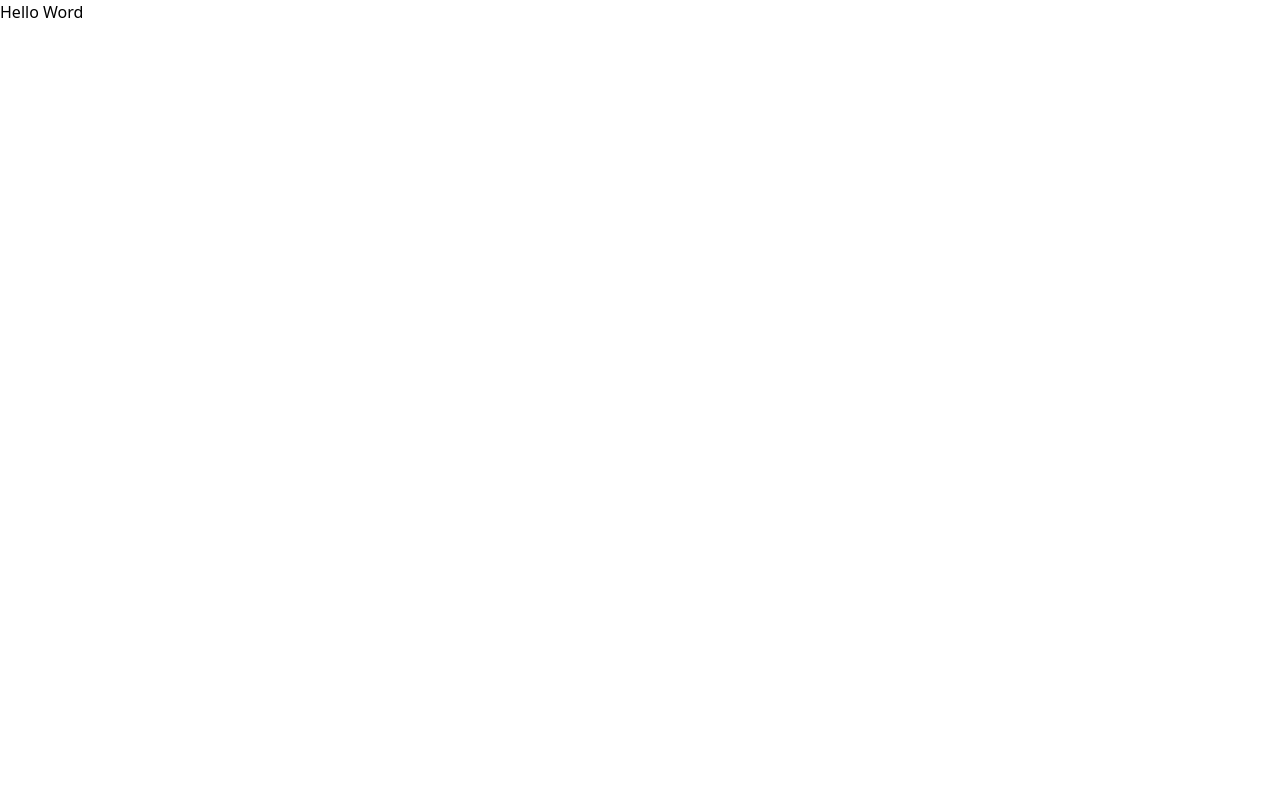
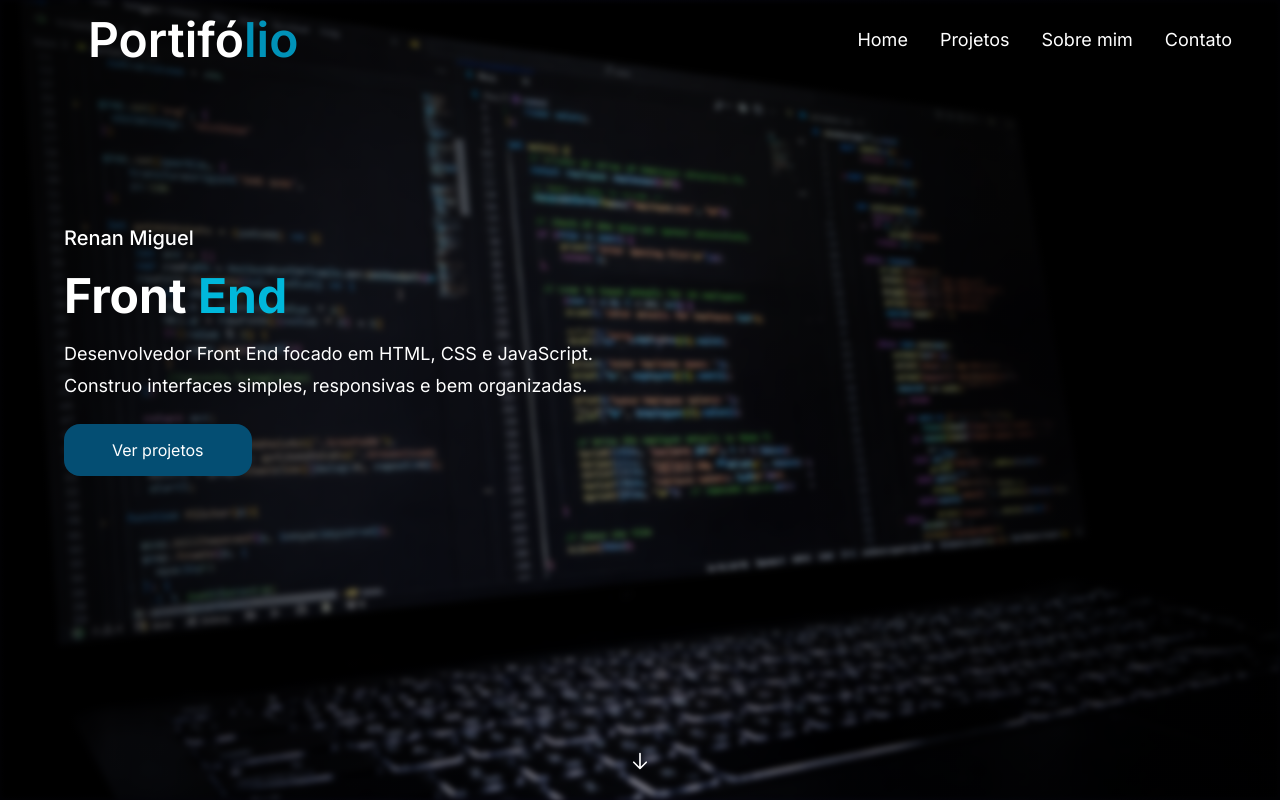
Before and after one commit to renanmiguel2/Portifolio, a React (Vite) app: page / in a window 1280 px wide. Built offline with nearby package versions, Linux system fonts and the light colour scheme.

Commit message:
Home criado
Fiz a home do meu site ja responsiva

```diff
--- a/src/App.jsx
+++ b/src/App.jsx
@@ -1,9 +1,11 @@
+import Hero from "./components/Hero.jsx"
+import Projects from "./components/Projects.jsx"
 
 function App() {
-
   return (
     <div>
-      <h1>Hello Word</h1>
+      <Hero />
+      <Projects />
     </div>
   )
 }
--- /dev/null
+++ b/src/components/Hero.jsx
@@ -0,0 +1,74 @@
+import imgHome from "../img/img-home/img-home.png"
+function Hero() {
+  return (
+    <div className="relative min-h-screen">
+
+      <div className="absolute inset-0 z-0">
+        <img
+          src={imgHome}
+          alt=""
+          className="w-full h-full object-cover blur-[3px]"
+        />
+        <div className="absolute inset-0 bg-gradient-to-r from-black/80 via-black/40 to-black/80"></div>
+      </div>
+
+      <div className="relative z-10">
+
+        <header className="flex justify-between items-center md:px-12 pt-4">
+          <h1 className="mx-auto md:mx-10 text-3xl md:text-4xl lg:text-5xl font-semibold font-inter">
+            Portifó<span className="text-cyan-600">lio</span>
+          </h1>
+
+          <nav className="hidden md:flex gap-8 text-lg">
+            <a href="#" className="nav-link">Home</a>
+            <a href="#" className="nav-link">Projetos</a>
+            <a href="#" className="nav-link">Sobre mim</a>
+            <a href="#" className="nav-link">Contato</a>
+          </nav>
+        </header>
+
+        <section className="mt-40 px-6 md:px-12 lg:px-16">
+          <div className="text-center lg:text-left">
+            <p className="text-lg md:text-xl font-medium">
+              Renan Miguel
+            </p>
+
+            <h2 className="font-bold text-4xl md:text-5xl my-5">
+              Front <span className="text-cyan-500">End</span>
+            </h2>
+
+            <p className="text-md md:text-lg mb-1">
+              Desenvolvedor Front End focado em HTML, CSS e JavaScript.
+            </p>
+
+            <p className="text-md md:text-lg mb-6">
+              Construo interfaces simples, responsivas e bem organizadas.
+            </p>
+
+            <button className="bg-personality py-3.5 px-12 rounded-2xl hover:opacity-90 transition duration-300 hover:scale-105 cursor-pointer">
+              Ver projetos
+            </button>
+          </div>
+        </section>
+      </div>
+
+      <div className="hidden sm:block absolute bottom-6 left-1/2 z-10 -translate-x-1/2 animate-bounce">
+        <svg
+          xmlns="http://www.w3.org/2000/svg"
+          fill="none"
+          viewBox="0 0 24 24"
+          strokeWidth="2"
+          stroke="currentColor"
+          className="w-5 h-5"
+        >
+          <path
+            strokeLinecap="round"
+            strokeLinejoin="round"
+            d="M19.5 13.5 12 21m0 0-7.5-7.5M12 21V3"
+          />
+        </svg>
+      </div>
+    </div>
+  )
+}
+export default Hero
--- /dev/null
+++ b/src/components/Projects.jsx
@@ -0,0 +1,10 @@
+
+function Projects() {
+    return (
+        <div>
+
+        </div>
+    )
+}
+
+export default Projects
--- a/src/index.css
+++ b/src/index.css
@@ -1 +1,53 @@
+@import url('https://fonts.googleapis.com/css2?family=Poppins:ital,wght@0,100;0,200;0,300;0,400;0,500;0,600;0,700;0,800;0,900;1,100;1,200;1,300;1,400;1,500;1,600;1,700;1,800;1,900&display=swap');
+@import url('https://fonts.googleapis.com/css2?family=Montserrat:ital,wght@0,100..900;1,100..900&display=swap');
+@import url('https://fonts.googleapis.com/css2?family=Inter:ital,opsz,wght@0,14..32,100..900;1,14..32,100..900&display=swap');
+
 @import "tailwindcss";
+
+@theme {
+  --font-poppins: 'Poppins', sans-serif;
+  --font-montserrat: 'Montserrat', sans-serif;
+  --font-inter: 'Inter', sans-serif;
+  --color-personality: #044e73;
+}
+
+@layer base {
+  body {
+    background-color: rgb(10, 10, 31);
+    color: white;
+    padding: 0;
+    margin: 0;
+    font-family: 'Inter', sans-serif;
+  }
+}
+
+@layer components {
+  .nav-link {
+    @apply
+      relative inline-block
+      transition-all duration-500
+      hover:text-cyan-600
+      hover:-translate-y-1
+
+      after:content-['']
+      after:absolute
+      after:left-0
+      after:-bottom-1
+      after:h-0.5
+      after:w-0
+      after:bg-cyan-600
+      after:transition-all
+      after:duration-500
+
+      hover:after:w-full;
+  }
+
+  .tech-icon {
+    @apply
+      w-24
+      transition-transform
+      duration-300
+      ease-in-out
+      hover:-translate-y-2.5;
+  }
+}
```
Also changed, not shown: src/img/img-home/img-home.png (added).
